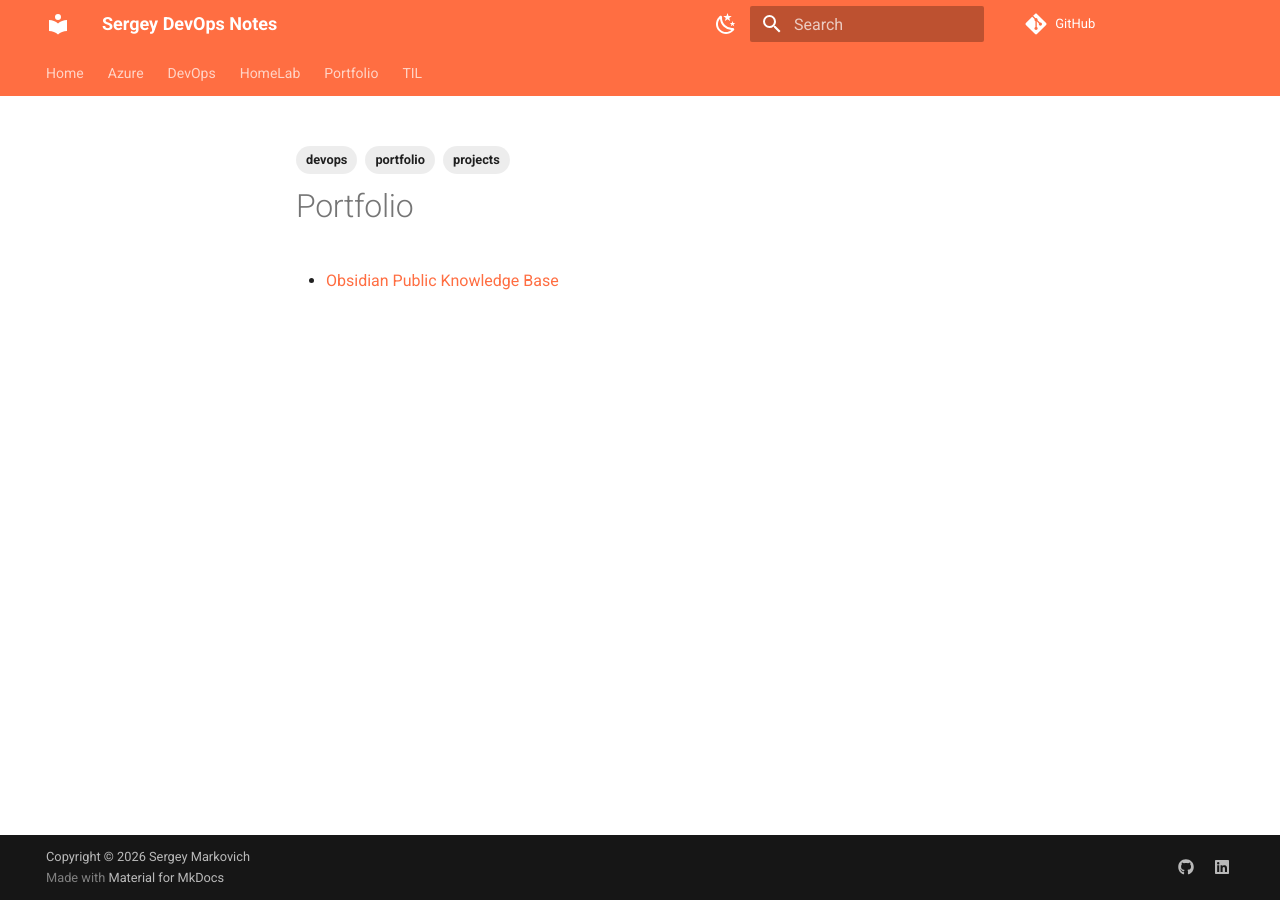
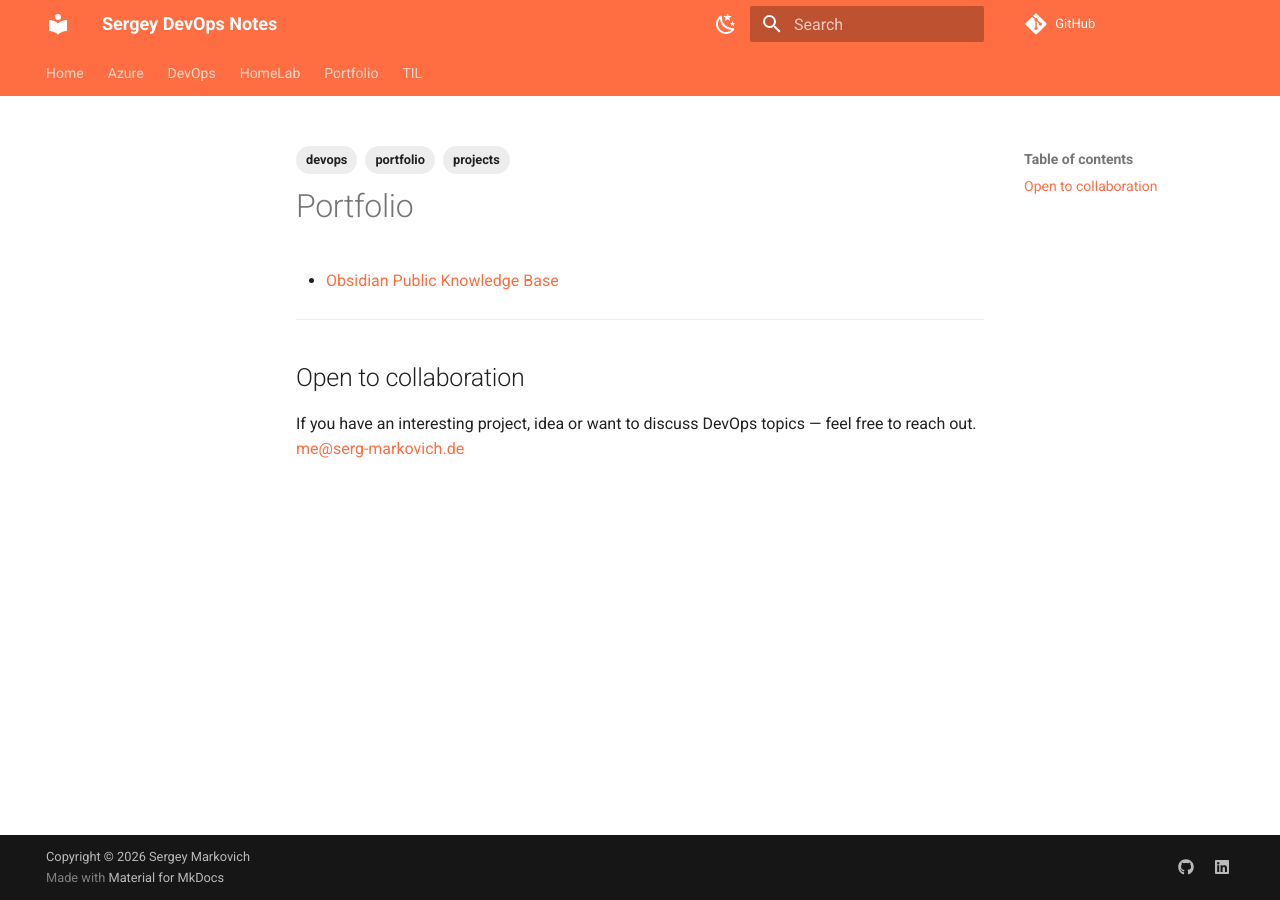
Before and after one commit to serg-markovich/obsidian-public, an MkDocs documentation site: the page built from docs/portfolio/index.md, in a window 1280 px wide. Built offline with MkDocs 1.6.1 and Material for MkDocs 9.7.7, drawn with Linux system fonts in a browser that asks for light colours; comment, search, counter and statistics services are not loaded.

Commit message:
update notes

```diff
--- a/docs/portfolio/index.md
+++ b/docs/portfolio/index.md
@@ -11,3 +11,9 @@ tags:
 
 # Portfolio
 - [Obsidian Public Knowledge Base](2026-02-20-obsidian-public-knowledge-base.md)
+
+---
+## Open to collaboration
+If you have an interesting project, idea or want to discuss DevOps topics —
+feel free to reach out.
+[me@serg-markovich.de](mailto:me@serg-markovich.de)
```
